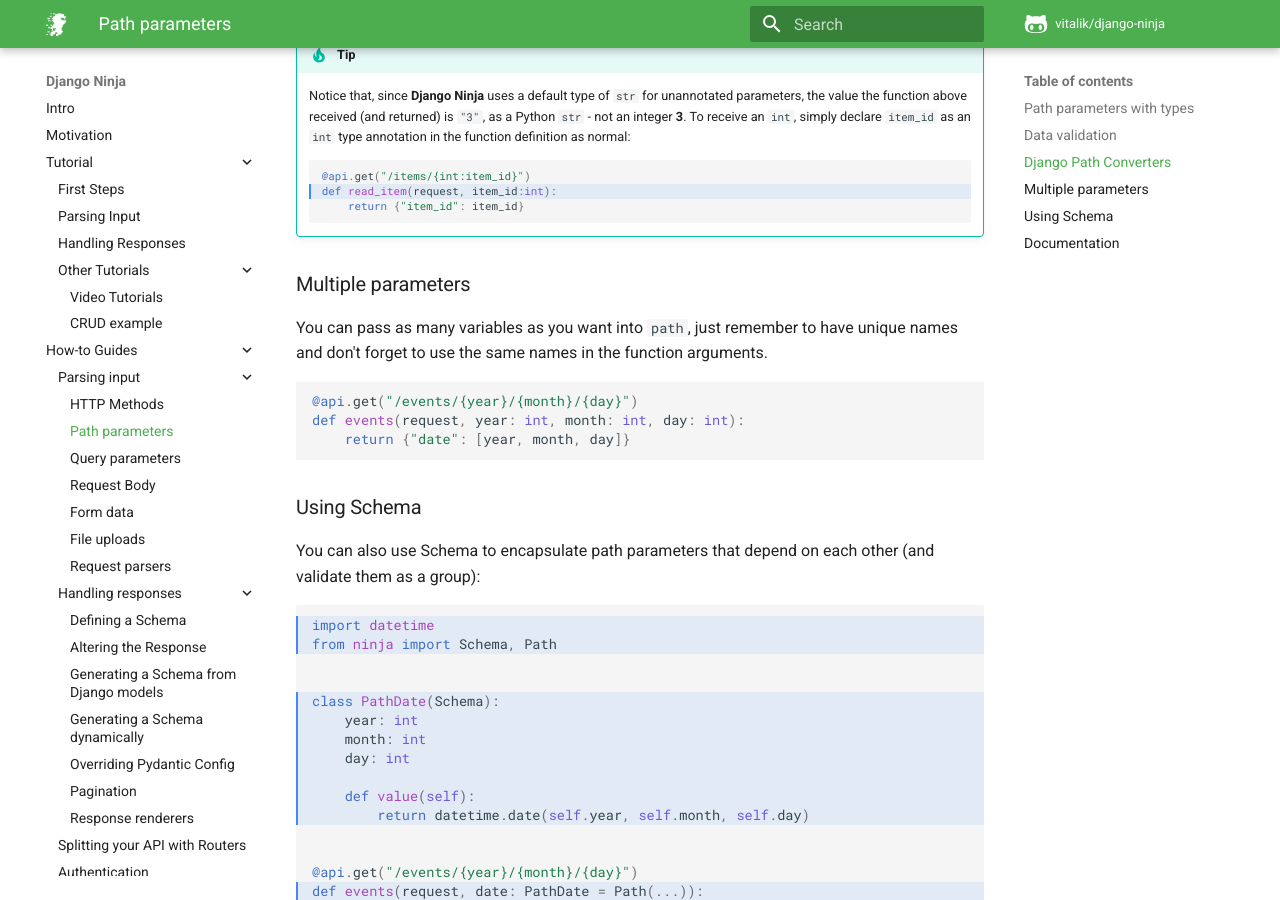
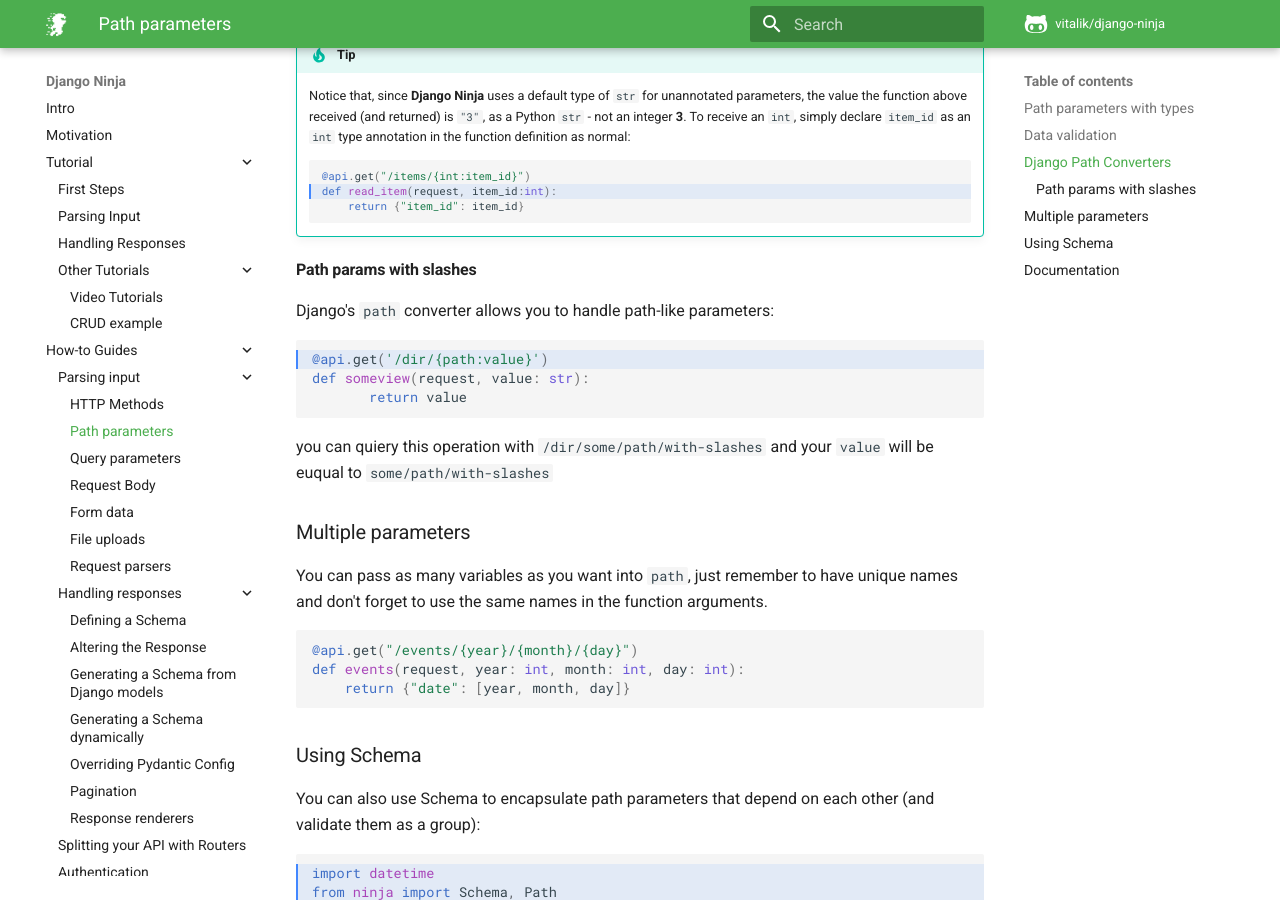
Before and after one commit to rainbow1016/django-master, an MkDocs documentation site: the page built from docs/docs/guides/input/path-params.md, in a window 1280 px wide and 900 px high, scrolled down 1671 px. Built offline with MkDocs 1.6.1 and Material for MkDocs 9.7.7, drawn with Linux system fonts in a browser that asks for light colours; comment, search, counter and statistics services are not loaded.

Commit message:
Path converter note

````diff
--- a/docs/docs/guides/input/path-params.md
+++ b/docs/docs/guides/input/path-params.md
@@ -78,6 +78,16 @@ match.  (e.g. if no other path matches, a *404 Not Found* will be returned)
         return {"item_id": item_id}
     ```
 
+#### Path params with slashes
+
+Django's `path` converter allows you to handle path-like parameters:
+
+```Python hl_lines="1"
+@api.get('/dir/{path:value}')
+def someview(request, value: str):
+       return value
+```
+you can quiery this operation with `/dir/some/path/with-slashes` and your `value` will be euqual to `some/path/with-slashes`
 
 ### Multiple parameters
 
````
